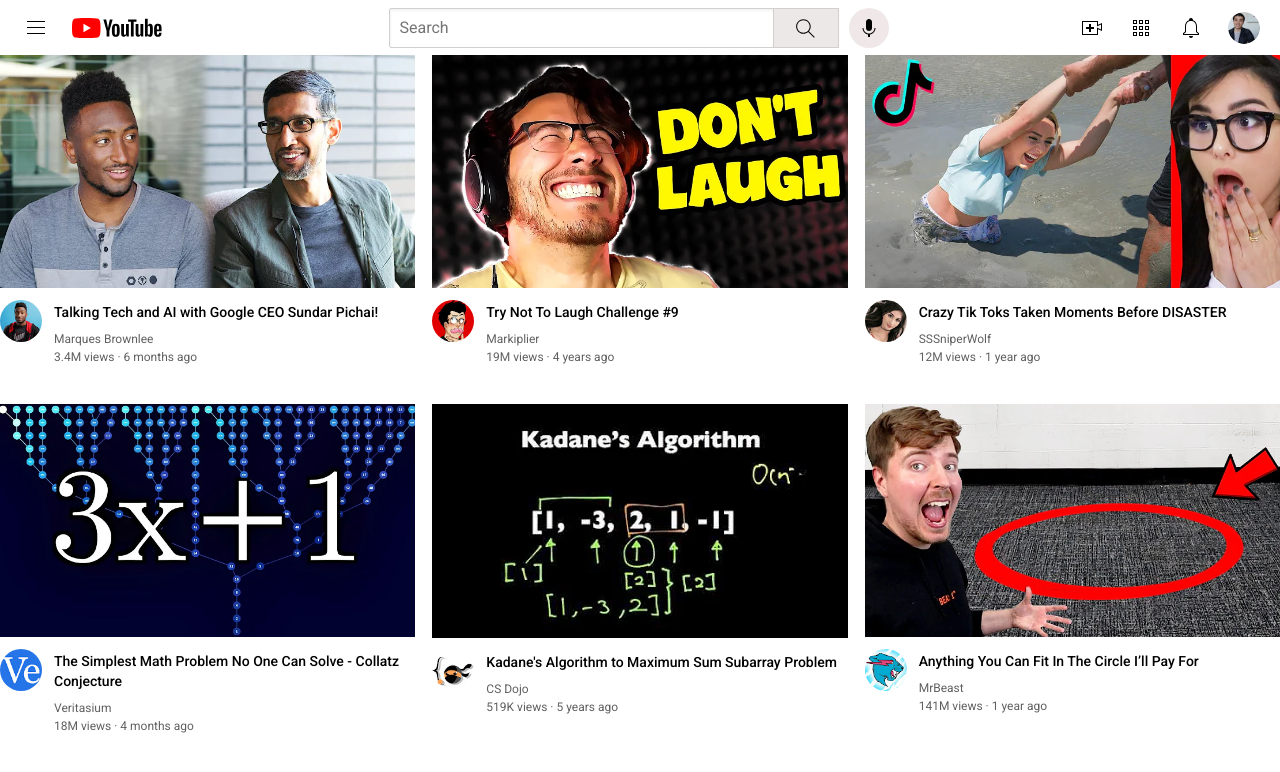
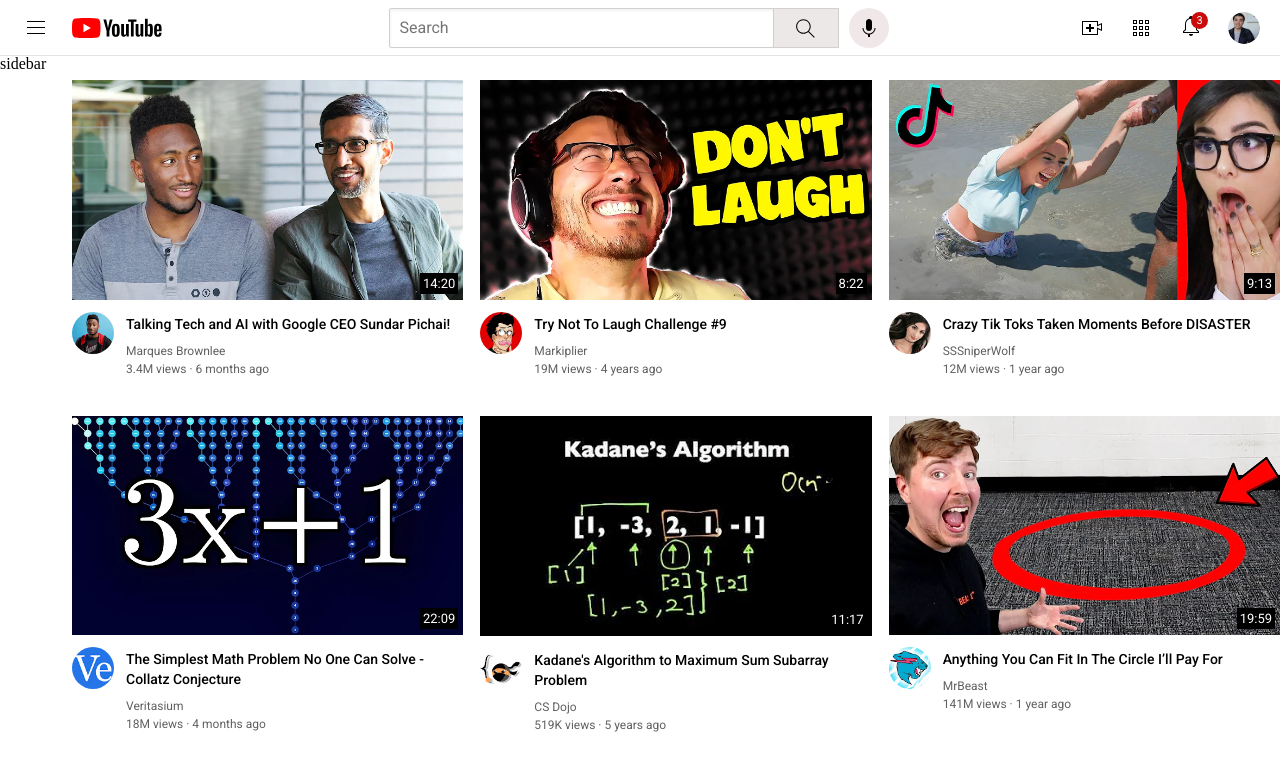
Before and after one commit to asadkhan7865571/Youtube-Clone-HTML-CSS, a plain HTML site: page index.html in a window 1280 px wide. Shown: the top 772 px of the page. Drawn offline with Linux system fonts and the light colour scheme.

Commit message:
New changes

```diff
--- a/Styles/general.css
+++ b/Styles/general.css
@@ -5,6 +5,12 @@
 button{
     cursor: pointer;
 }
+div{
+    cursor: pointer;
+}
 body{
     margin: 0;
+    margin-bottom: 3000px;
+    padding-top: 80px;
+    padding-left: 72px;
 }
--- a/Styles/header.css
+++ b/Styles/header.css
@@ -2,6 +2,16 @@
     height: 55px;
     display: flex;
     justify-content: space-between;
+    position: fixed;
+    top: 0;
+    left: 0;
+    right: 0;
+    z-index: 100;
+    background-color: white;
+    border-bottom-width: 1px;
+    border-bottom-style: solid;
+    border-bottom-color: rgb(228, 227, 227);
+
 }
 .left-section{
     align-items: center;
@@ -92,6 +102,23 @@
 .notifications-icon{
     height: 24px;
 }
+.notifications-icon-container{
+    position: relative;
+}
+.notifications-count{
+    position: absolute;
+    top: -2px;
+    right: -5px;
+    background-color: rgb(202, 11, 11);
+    color: white;
+    font-family: roboto, arial;
+    font-size: 11px;
+    padding-left: 5px;
+    padding-right: 5px;
+    padding-top: 2px;
+    padding-bottom: 2px;
+    border-radius: 10px;
+}
 .current-user-picture{
     height: 32px;
     border-radius: 16px;
--- /dev/null
+++ b/Styles/sidebar.css
@@ -0,0 +1,8 @@
+.sidebar{
+    position: fixed;
+    bottom: 0;
+    left: 0;
+    top: 55px;
+    background-color: white;
+    width: 72px;
+}
--- a/Styles/video.css
+++ b/Styles/video.css
@@ -40,3 +40,16 @@
     border-width: 1px;
 
 }
+.sunder-thumbnail-div{
+    position: relative;
+}
+.time-stamp{
+    position: absolute;
+    bottom: 10px;
+    right: 5px;
+    background-color: black;
+    color: white;
+    font-family: Roboto, Arial, sans-serif;
+    font-size: 13px;
+    padding: 3px 3px 3px 3px;
+}
--- a/index.html
+++ b/index.html
@@ -8,6 +8,7 @@
     <link rel="stylesheet" href="/Styles/video.css">
     <link rel="stylesheet" href="/Styles/general.css">
     <link rel="stylesheet" href="/Styles/header.css">
+    <link rel="stylesheet" href="/Styles/sidebar.css">
     <link rel="preconnect" href="https://fonts.googleapis.com">
 <link rel="preconnect" href="https://fonts.gstatic.com" crossorigin>
 <link href="https://fonts.googleapis.com/css2?family=Roboto:ital,wght@0,100;0,300;0,400;0,500;0,700;0,900;1,100;1,300;1,400;1,500;1,700;1,900&display=swap" rel="stylesheet">
@@ -21,8 +22,8 @@
     <div class="left-section">
     <img class="hamburger-menu" src="/Icons/hamburger-menu.svg">
     <img class="youtube-logo" src="/Icons/youtube-logo.svg">
+    </div>
 
-    </div>
     <div class="middle-section">
         <input class="youtube-search" type="text" placeholder="Search">
         <button class="search-button">
@@ -35,10 +36,18 @@
     <div class="right-section">
        <img class="upload-icon" src="/Icons/upload.svg">
        <img class="youtube-apps-icon" src="/Icons/youtube-apps.svg">
-       <img class="notifications-icon" src="/Icons/notifications.svg">
+
+       <div class="notifications-icon-container">
+         <img class="notifications-icon" src="/Icons/notifications.svg">
+         <div class="notifications-count">3</div>
+       </div>
+
        <img class="current-user-picture" src="/Thumbnails/my-channel.jpeg">
     </div>
+</div> <!--Header Div-->
 
+<div class="sidebar">
+    sidebar
 </div>
 
 
@@ -47,7 +56,11 @@
 
 
     <div>
-        <img class="sunder-thumbnail" src="/Thumbnails/Sunder Pichai.webp">
+        <div class="sunder-thumbnail-div">
+            <img class="sunder-thumbnail" src="/Thumbnails/Sunder Pichai.webp">
+
+            <div class="time-stamp">14:20</div>
+        </div>
 
         <div class="title-profile-grid">
             <div>
@@ -58,13 +71,18 @@
                 <p class="author">Marques Brownlee</p>
                 <p class="stats">3.4M views · 6 months ago</p>
             </div>
-        </div>
-     </div> <!--Grid-divs-->
+        </div> <!--title-profile-grid-->
+    </div>
 
 
 
      <div>
-        <img class="sunder-thumbnail" src="/Thumbnails/markplier.webp">
+        <div class="sunder-thumbnail-div">
+            <img class="sunder-thumbnail" src="/Thumbnails/markplier.webp">
+            <div class="time-stamp">8:22</div>
+
+        </div>
+
 
         <div class="title-profile-grid">
             <div>
@@ -81,7 +99,12 @@
 
 
      <div>
+
+    <div class="sunder-thumbnail-div">
         <img class="sunder-thumbnail" src="/Thumbnails/Sniper wolf Thumbnail.webp">
+        <div class="time-stamp">9:13</div>
+
+    </div>
 
         <div class="title-profile-grid">
             <div>
@@ -96,7 +119,12 @@
      </div> <!--Grid-divs-->
 
      <div>
+
+    <div class="sunder-thumbnail-div">
         <img class="sunder-thumbnail" src="/Thumbnails/3x+1 thumbnail.webp">
+        <div class="time-stamp">22:09</div>
+
+    </div>
 
         <div class="title-profile-grid">
             <div>
@@ -112,7 +140,11 @@
 
 
      <div>
+
+    <div class="sunder-thumbnail-div">
         <img class="sunder-thumbnail" src="/Thumbnails/kadanes thumbnail.webp">
+        <div class="time-stamp">11:17</div>
+    </div>
 
         <div class="title-profile-grid">
             <div>
@@ -128,7 +160,11 @@
 
 
      <div>
+        <div class="sunder-thumbnail-div">
         <img class="sunder-thumbnail" src="/Thumbnails/Mre beast thumbnail.webp">
+        <div class="time-stamp">19:59</div>
+
+    </div>
 
         <div class="title-profile-grid">
             <div>
```
Also changed, not shown: positions.html (+56 -5 lines).
